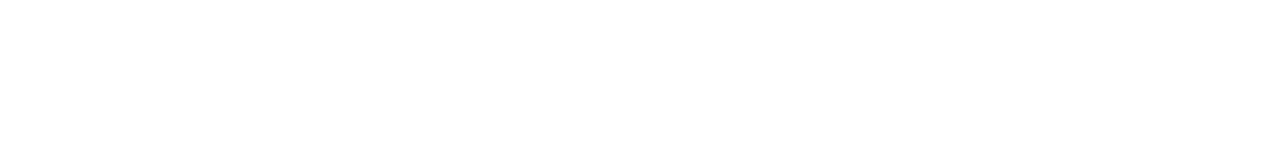
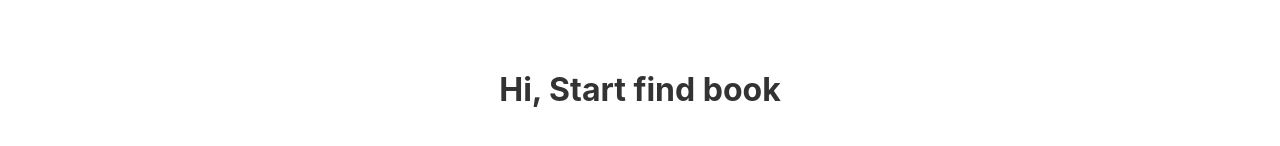
Before and after one commit to Darkerros/test-book-service, a React (Create React App) app: page / in a window 1280 px wide. Shown: the part 360-506 px from the top of the page. Built offline with nearby package versions, Linux system fonts and the light colour scheme.

Commit message:
feat: add start message to main page

```diff
--- a/src/pages/main-page/main-page.module.scss
+++ b/src/pages/main-page/main-page.module.scss
@@ -8,6 +8,12 @@
 
   min-height: 300px;
 
+  &__startFindMessage {
+    font-size: 32px;
+    font-weight: 700;
+
+    color: #333333;
+  }
 
   &__foundCount {
     margin: 20px 0 50px;
--- a/src/pages/main-page/main-page.tsx
+++ b/src/pages/main-page/main-page.tsx
@@ -9,7 +9,7 @@
 
 export const MainPage = () => {
     const dispatch = useAppDispatch()
-    const {isLoadingNextPage, isLoadingSearch, isSuccessSearch, items: books, total, isHaveNextPage} = useAppSelector(state => state.searchReducer)
+    const {isLoadingNextPage,isLoadingSearch, isSuccessSearch, items: books, total, isHaveNextPage} = useAppSelector(state => state.searchReducer)
 
     const handleNextSearchPage = useCallback(() => {
         dispatch(getNextSearchPageThunk())
@@ -20,6 +20,7 @@
         <section className={styles.mainPage}>
             {isSuccessSearch && <p className={styles.mainPage__foundCount}>Found books: {total}</p>}
             {isLoadingSearch && <Loader extraClass={styles.mainPage__loader}/>}
+            {!books.length && !isLoadingSearch && <p className={styles.mainPage__startFindMessage}>Hi, Start find book</p>}
             <BookCardList books={books}/>
             {isHaveNextPage && <LoadMoreButton isLoading={isLoadingNextPage} extraClass={styles.mainPage__loadMoreBtn} onClick={handleNextSearchPage}/>}
         </section>
```
